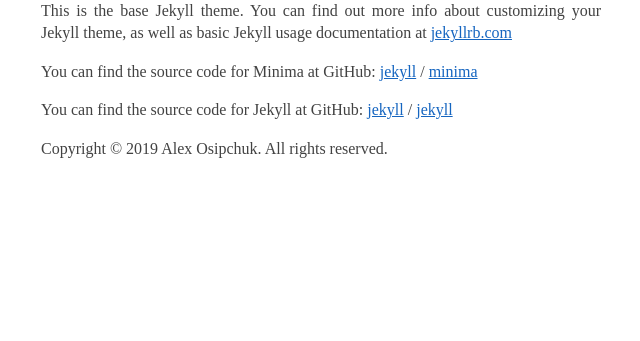
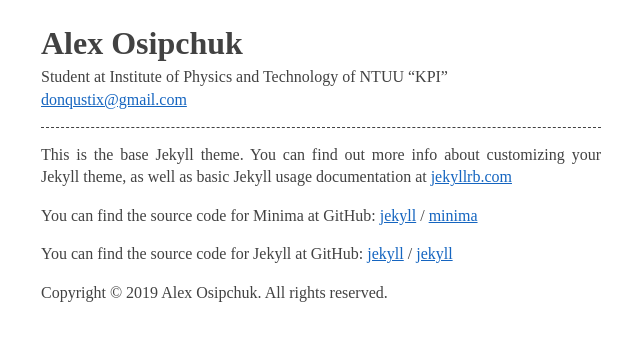
Before and after one commit to donqustix/donqustix.github.io, a Jekyll site: the page built from about.md, in a window 1280 px wide. Shown: the top 341 px of the page, without its empty margins (319-959 px from the left). Built offline with Jekyll 4.4.1, drawn with Linux system fonts in a browser that asks for light colours.

Commit message:
commit changes

```diff
--- /dev/null
+++ b/_includes/footer.md
@@ -0,0 +1 @@
+Copyright &copy; 2019 Alex Osipchuk. All rights reserved.
--- /dev/null
+++ b/_includes/header.md
@@ -0,0 +1,3 @@
+# Alex Osipchuk
+Student at Institute of Physics and Technology of NTUU &ldquo;KPI&rdquo;
+<{{ site.email}}>
--- a/_layouts/default.html
+++ b/_layouts/default.html
@@ -7,10 +7,22 @@
     </head>
 
     <body>
-        {{ content }}
+        <header>
+            {% capture header_include %}{% include header.md %}{% endcapture %}
+            {{ header_include | markdownify }}
+        </header>
+
+        <nav>
+            {% include navigation.html %}
+        </nav>
+
+        <main>
+            {{ content }}
+        </main>
+
+        <footer>
+            {% capture footer_include %}{% include footer.md %}{% endcapture %}
+            {{ footer_include | markdownify }}
+        </footer>
     </body>
-
-    <footer>
-        <p>Copyright &copy; 2019 Alex Osipchuk. All rights reserved.<p>
-    </footer>
 </html>
--- a/_layouts/post.html
+++ b/_layouts/post.html
@@ -1,5 +1,4 @@
 ---
 layout: default
 ---
-
 {{ content }}
```
Also changed, not shown: _layouts/home.html (+1 -14 lines), _includes/navigation.html (added), index.md (line endings or trailing spaces).
